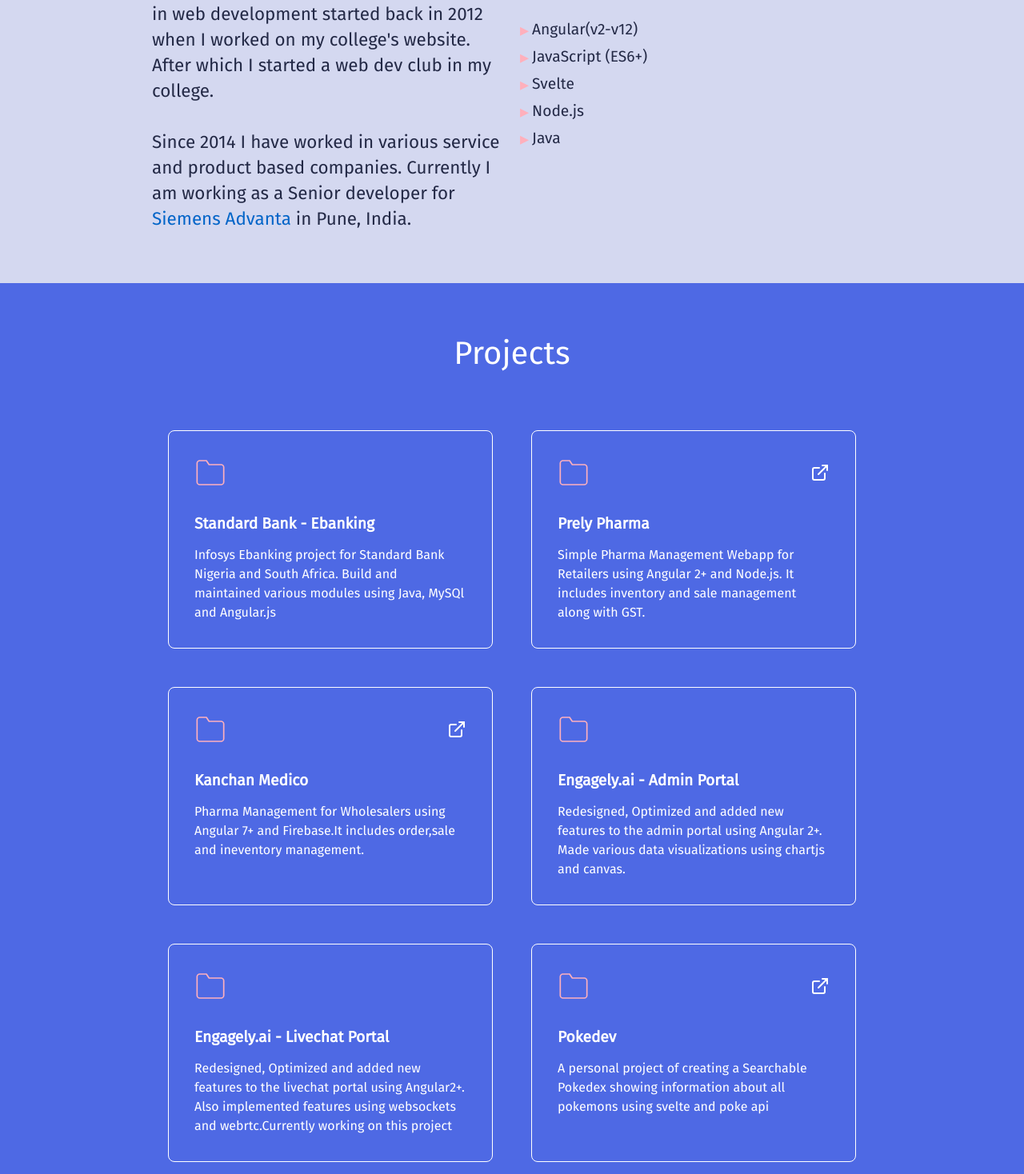
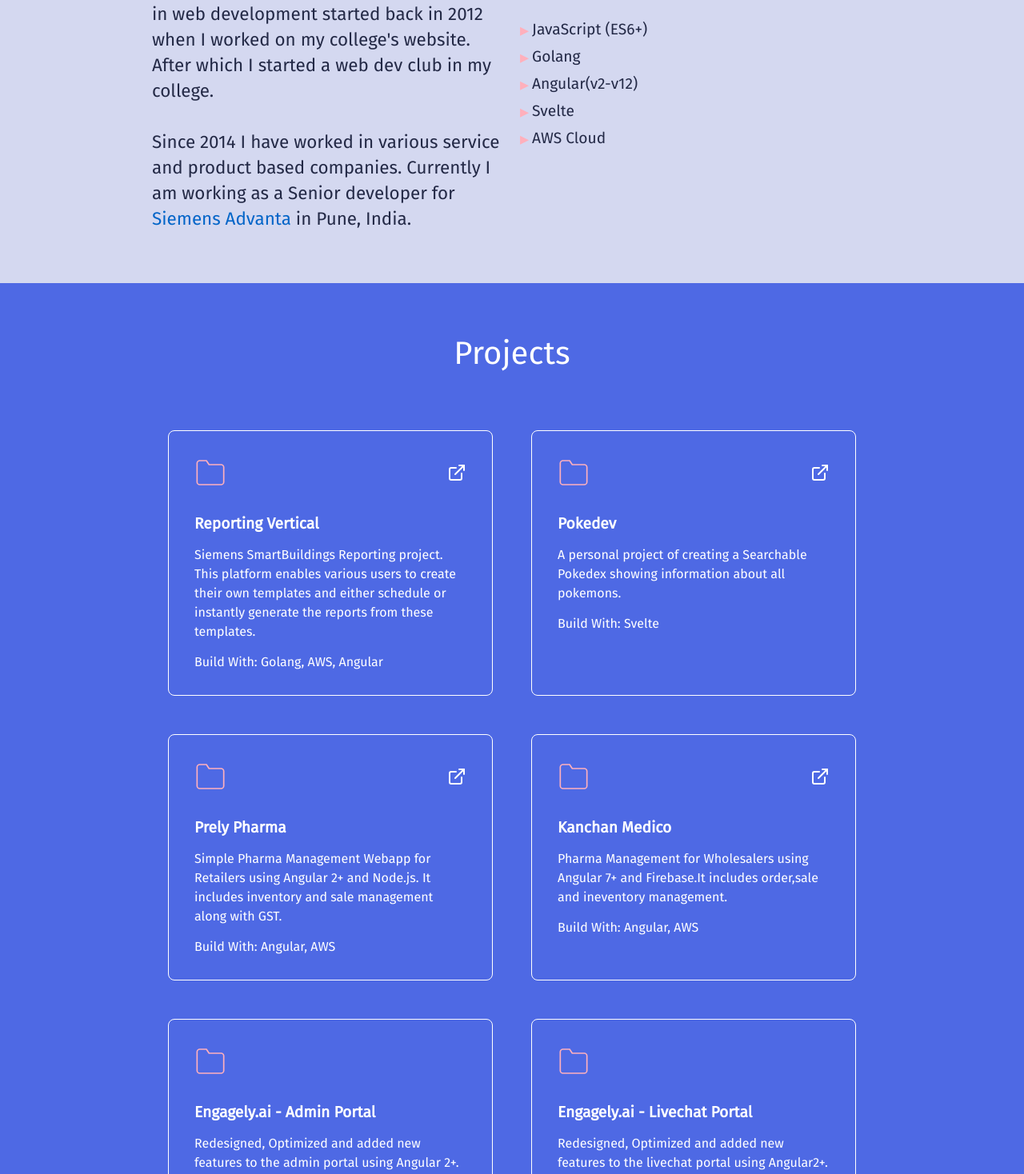
Before and after one commit to devgourav/portfolio, a Svelte app: page / in a window 1280 px wide. Shown: the part 1182-2650 px from the top of the page at 80% size. Built offline with nearby package versions, Linux system fonts and the light colour scheme; a web font is replaced by a local one.

Commit message:
Updated skills and projects

```diff
--- a/src/Home.svelte
+++ b/src/Home.svelte
@@ -17,7 +17,7 @@
         <ul class="greeting">Hello, I am</ul>
         <ul class="name">Debadutta Gourav(Dev)</ul>
         <ul class="description">
-          Frontend Web Developer making projects on Angular and Svelte
+          Fullstack Web Developer making projects on Golang, AWS, Angular and Svelte
         </ul>
       </li>
     </div>
--- a/src/Projects.svelte
+++ b/src/Projects.svelte
@@ -29,6 +29,7 @@
           <div class="desc">
             {project.desc}
           </div>
+          Build With: {project.buildWith}
         </div>
       </div>
     {/each}
@@ -77,6 +78,7 @@
 
   .project-mid .desc {
     line-height: 1.5rem;
+    margin-bottom:1rem;
   }
 
   .folder {
--- a/src/Skill.svelte
+++ b/src/Skill.svelte
@@ -23,11 +23,11 @@
       <div>Here are a few technologies I've been working with recently:</div>
 
       <ul>
+        <li>JavaScript (ES6+)</li>
+        <li>Golang</li>
         <li>Angular(v2-v12)</li>
-        <li>JavaScript (ES6+)</li>
         <li>Svelte</li>
-        <li>Node.js</li>
-        <li>Java</li>
+        <li>AWS Cloud</li>
       </ul>
     </div>
   </div>
--- a/src/data/projects.ts
+++ b/src/data/projects.ts
@@ -1,34 +1,45 @@
 export let projects = [
   {
-    name: "Standard Bank - Ebanking",
-    desc: "Infosys Ebanking project for Standard Bank Nigeria and South Africa. Build and maintained various modules using Java, MySQl and Angular.js",
-    link: "",
+    name: "Reporting Vertical",
+    desc: "Siemens SmartBuildings Reporting project. This platform enables various users to create their own templates and either schedule or instantly generate the reports from these templates.",
+    buildWith:"Golang, AWS, Angular",
+    link: "https://pokerepo.netlify.app/",
   },
-
+  {
+    name: "Pokedev",
+    desc: "A personal project of creating a Searchable Pokedex showing information about all pokemons.",
+    buildWith:"Svelte",
+    link: "https://pokerepo.netlify.app/",
+  },
   {
     name: "Prely Pharma",
     desc: "Simple Pharma Management Webapp for Retailers using Angular 2+ and Node.js. It includes inventory and sale management along with GST.",
+    buildWith:"Angular, AWS",
     link: "https://github.com/devgourav/PrelyPharma",
   },
   {
     name: "Kanchan Medico",
     desc: "Pharma Management for Wholesalers using Angular 7+ and Firebase.It includes order,sale and ineventory management.",
+    buildWith:"Angular, AWS",
     link: "https://github.com/devgourav/kanchan-medico-gst",
   },
   {
     name: "Engagely.ai - Admin Portal",
     desc: "Redesigned, Optimized and added new features to the admin portal using Angular 2+. Made various data visualizations using chartjs and canvas.",
+    buildWith:"Angular, Python, AWS",
     link: "",
   },
   {
     name: "Engagely.ai - Livechat Portal",
     desc: "Redesigned, Optimized and added new features to the livechat portal using Angular2+. Also implemented features using websockets and webrtc.Currently working on this project",
+    buildWith:"Angular, Python, AWS",
+    link: "",
+  },
+  {
+    name: "Standard Bank - Ebanking",
+    desc: "Infosys Ebanking project for Standard Bank Nigeria and South Africa. Build and maintained various modules using Java, MySQl and Angular.js",
+    buildWith:"Java, JSP, Angular",
     link: "",
   },
 
-  {
-    name: "Pokedev",
-    desc: "A personal project of creating a Searchable Pokedex showing information about all pokemons using svelte and poke api",
-    link: "https://pokerepo.netlify.app/",
-  },
 ];
```
Also changed, not shown: 1 other file (tests, documents, lock files or other folders).
